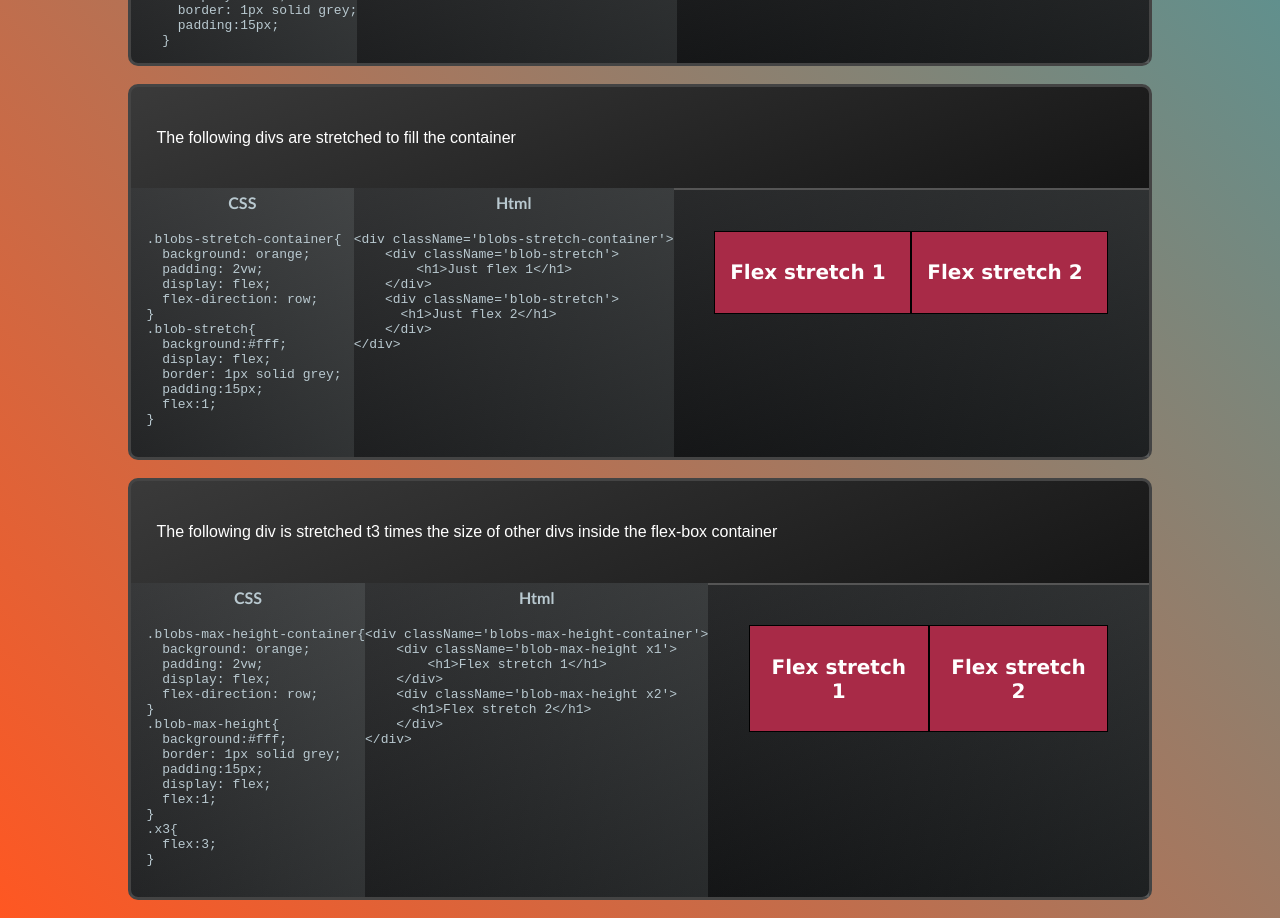
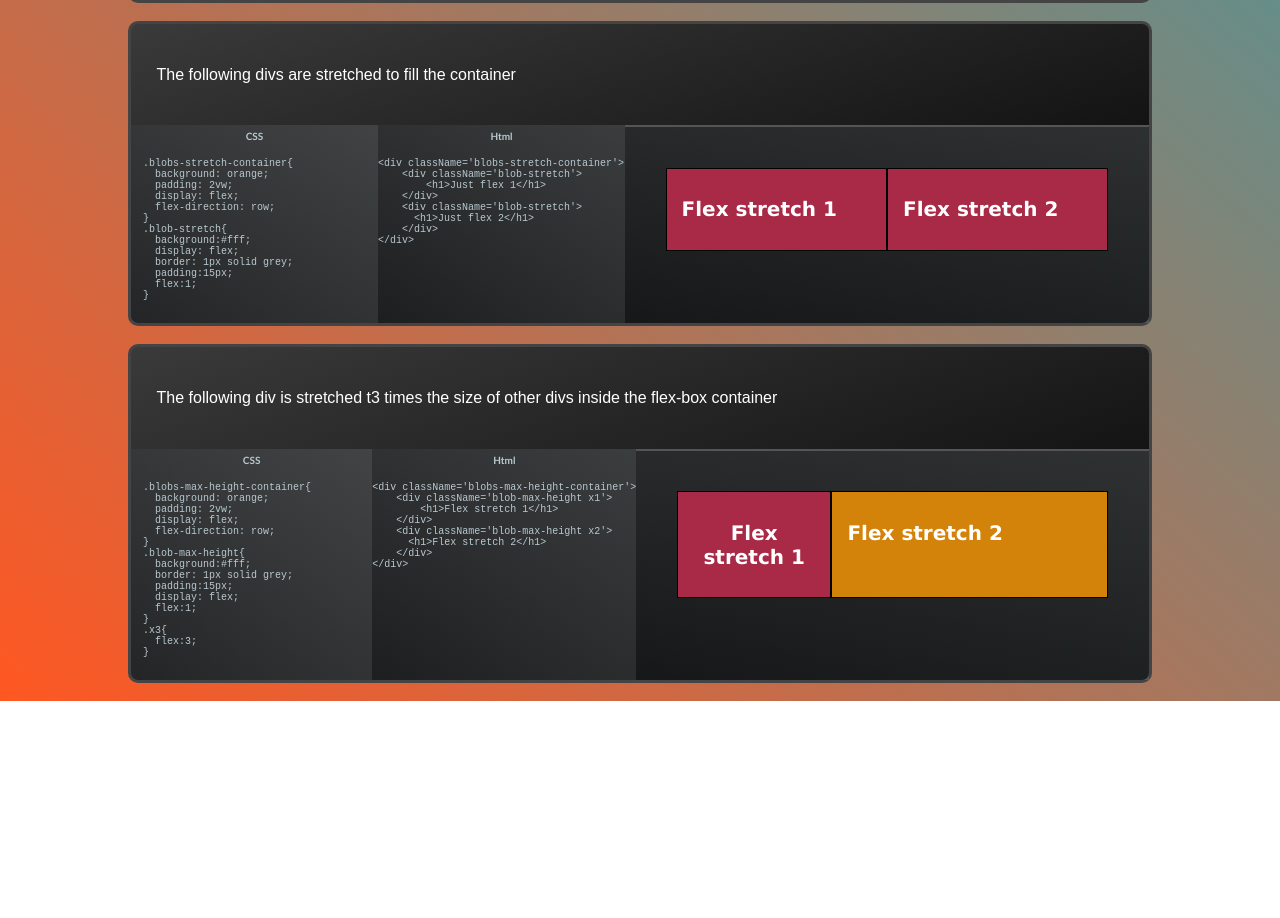
Before and after one commit to AyabongaQwabi/learning-flexbox-and-grid, a React (Create React App) app: page / in a window 1280 px wide. Shown: the part 440-1358 px from the top of the page. After the commit the page ends 1141 px from the top, so only its background shows below. Built offline with nearby package versions, Linux system fonts and the light colour scheme.

Commit message:
Fix styles for mobile view

```diff
--- a/src/style/App.scss
+++ b/src/style/App.scss
@@ -33,7 +33,11 @@ body{
   margin-right:10vw;
   border-radius: 10px;
   background: linear-gradient(to bottom right, #3a3a3a ,#000);
-
+  @media(max-width:768px){
+    margin-left:0vw;
+    margin-right:0vw;
+    border-radius: 0px;
+  }
 
 
   p{
@@ -45,6 +49,9 @@ body{
   .example-container{
     display: flex;
     flex: 1;
+    @media(max-width:768px){
+      flex-direction: column;
+    }
     .code{
       display: flex;
       flex:1;
@@ -56,6 +63,7 @@ body{
         padding: 5px;
         font-family: 'Gill Sans', 'Gill Sans MT', Calibri, 'Trebuchet MS', sans-serif
       }
+      font-size: 10px;
     }
     .example{
       display: flex;
@@ -121,8 +129,8 @@ body{
   display: flex;
   flex:1;
 }
-.x3{
-  flex:3;
+.x2{
+  flex:2;
   background:#d3820a;
 }
 .blob-max-height h1{
```
